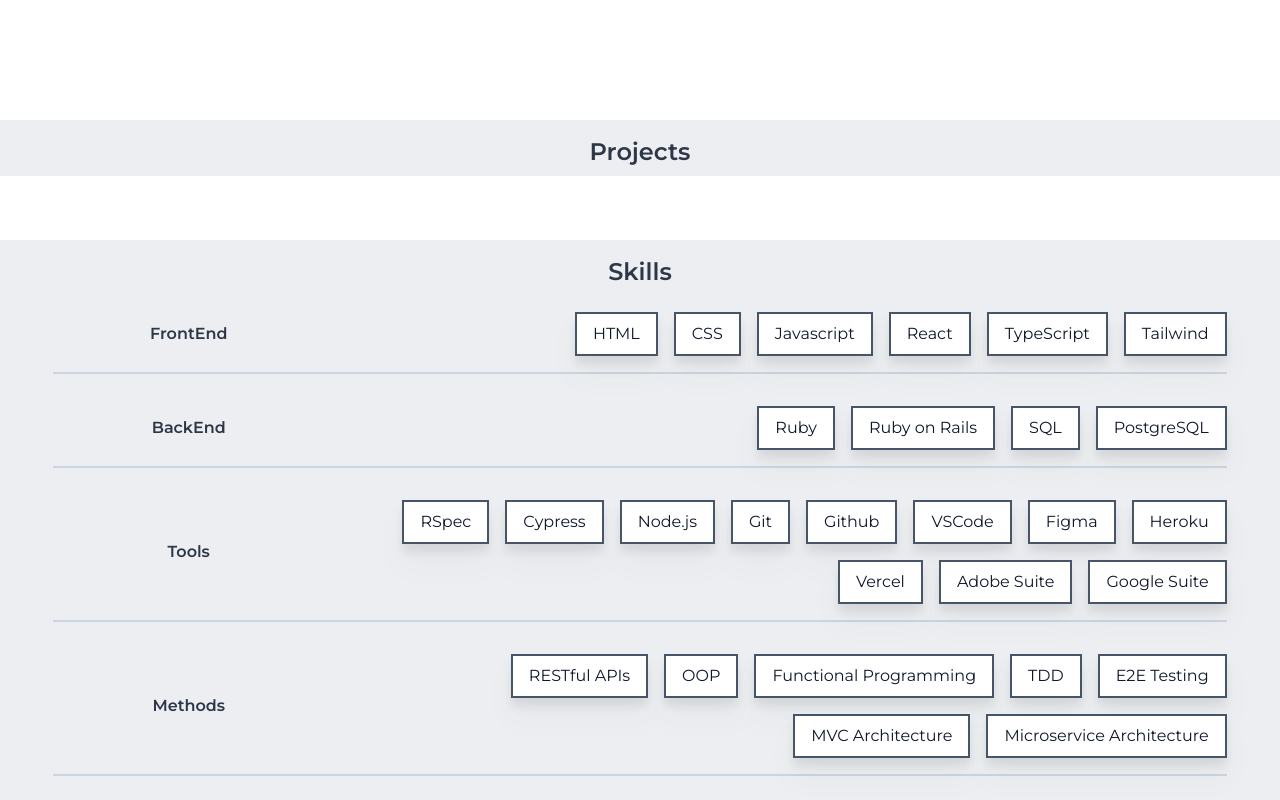
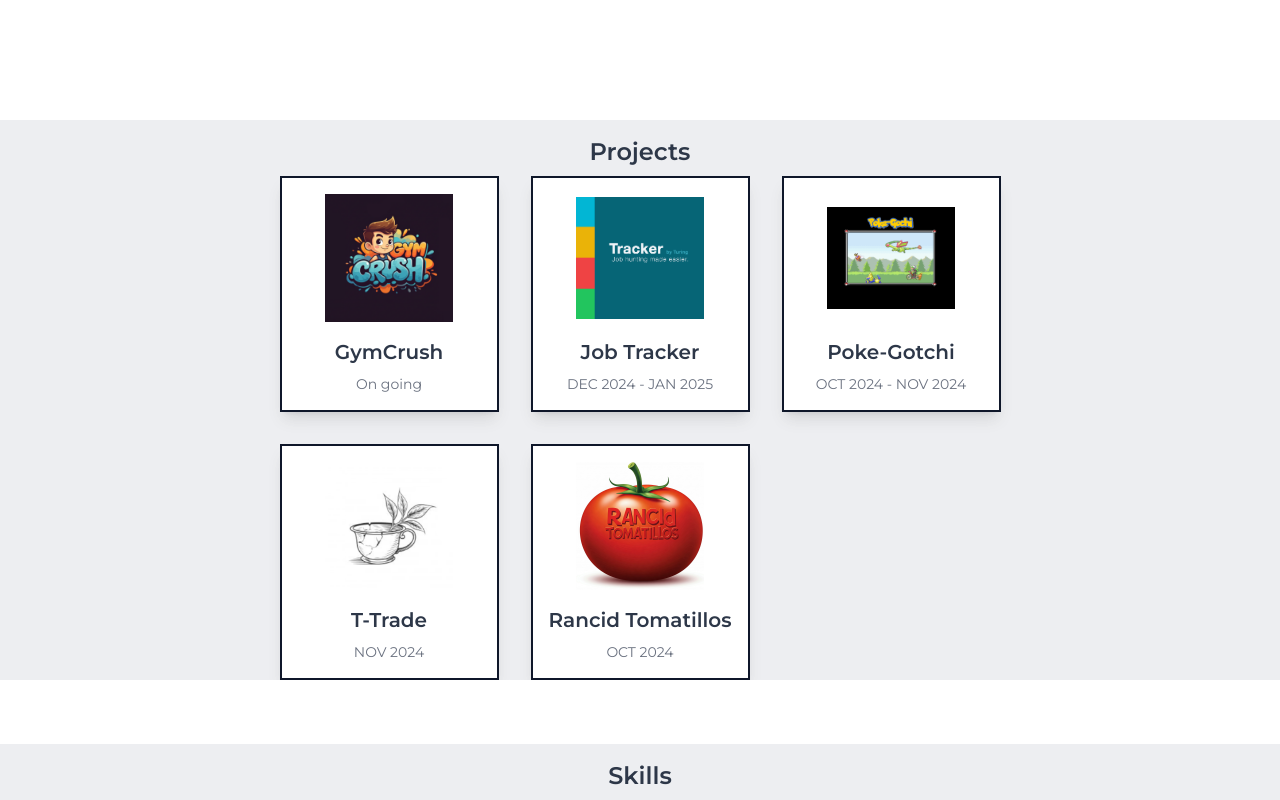
Before and after one commit to kylomite/portfolio-site, a React (Vite) app: page / in a window 1280 px wide. Shown: the part 1000-1800 px from the top of the page. Built offline with nearby package versions, Linux system fonts and the light colour scheme.

Commit message:
add project pages

```diff
--- a/src/App.tsx
+++ b/src/App.tsx
@@ -6,10 +6,11 @@ import "./index.scss"
 import Navbar from './components/NavBar';
 import DynamicText from './components/DynamicText';
 import ProjectContainer from './components/ProjectContainer';
+import Project from './components/Project';
 import SkillsContainer from './components/SkillsContainer';
 import AboutMeContainer from './components/AboutMeContainer';
 import ContactContainer from './components/Contact';
-import Resume from './components/Resume'
+import Resume from './components/Resume';
 
 
 function App() {
@@ -60,10 +61,8 @@ function App() {
                 </div>
               }
             />
-            <Route
-              path="/resume"
-              element={<Resume />}
-            />
+            <Route path="/project/:title" element={<Project />} />
+            <Route path="/resume" element={<Resume />} />
           </Routes>
         </div>
       </div>
--- a/src/assets/Data.ts
+++ b/src/assets/Data.ts
@@ -3,14 +3,14 @@ import RancidGif from "../assets/RancidTomatillos/RancidTomatillos.gif";
 import RancidData from "../assets/RancidTomatillos/RancidTomatillosDataDiagram.png";
 import TTradeLogo from "../assets/TTrade/TTradeLogo.png";
 import TTradeGif from "../assets/TTrade/t-trade_gif.gif";
-import TrackerLogo from "../assets/images/TrackerLogo.png";
-import PokeGotchiLogo from "../assets/images/PokeGotchiLogo.png";
+import TrackerLogo from "../assets/JobTracker/TrackerLogo.png";
+import PokeGotchiLogo from "../assets/PokeGotchi/PokeGotchiLogo.png";
 import GymCrushLogo from "../assets/GymCrush/GymCrushLogo.png";
 
-const Projects = [
+export const Projects = [
     {
       Title: "GymCrush",
-      Logo: {GymCrushLogo},
+      Logo: GymCrushLogo,
       Images: [],
       Description: "",
       Tech: {
@@ -23,7 +23,7 @@ const Projects = [
     },
     {
       Title: "Job Tracker",
-      Logo: "",
+      Logo: TrackerLogo,
       Images: [],
       Description: "",
       Tech: {
@@ -36,7 +36,7 @@ const Projects = [
     },
     {
       Title: "Poke-Gotchi",
-      Logo: "",
+      Logo: PokeGotchiLogo,
       Image: [],
       Description: "Poké-Gochi, an interactive app where Trainers can interact, level up, and train virtual Pokémon. The main goal with this project was to build something from the ground up collaboratively with my team members. I had the opportunity to explore stretch tech by implementation of asynchronous jobs through Redis and Sidekiq to periodically update database values. My primary responsibilities on this project were centered on BE functionality, stretch tech implementation, and deployment",
       Tech: {
@@ -49,7 +49,7 @@ const Projects = [
     },
     {
       Title: "T-Trade",
-      Logo: {TTradeLogo},
+      Logo: TTradeLogo,
       Images: [{TTradeGif}],
       Description: "T-Trade is an E-commerce website designed for vendors to view, search and edit their subscribers' subscriptions to tea deliveries. This project had a short 72 timeline. I prioritized time management as I worked on this full stack project while maintaining a focus on accessibility and responsiveness in my design. The application uses the Chrome Dev Tools Lighthouse feature to test accessibility achieving a 100% score.",
       Tech: {
@@ -62,7 +62,7 @@ const Projects = [
     },
     {
       Title: "Rancid Tomatillos",
-      Logo: "",
+      Logo: RancidLogo,
       Images: [],
       Description: "",
       Tech: {
--- /dev/null
+++ b/src/components/Project.tsx
@@ -0,0 +1,55 @@
+import { useParams } from "react-router-dom";
+import { Projects } from "../assets/Data";
+import Skill from "./Skill";
+
+function Project() {
+  const { title } = useParams<{ title: string }>();
+
+  const formattedTitle = title?.replace(/-/g, " ");
+  const project = Projects.find(
+    (proj) => proj.Title.toLowerCase() === formattedTitle?.toLowerCase()
+  );
+
+  if (!project) {
+    return <div className="text-center">Project not found</div>;
+  }
+
+  return (
+    <div className="pt-32 bg-[rgba(209,213,219,0.4)] min-h-screen flex flex-col items-center">
+      <h1 className="text-3xl font-bold mb-4">{project.Title}</h1>
+      {project.Logo && (
+        <img
+          src={project.Logo}
+          alt={project.Title}
+          className="w-64 h-64 object-contain mb-4"
+        />
+      )}
+      <p className="text-lg mb-4 ml-16 mr-16 text-center">{project.Description}</p>
+
+      <div className="w-11/12">
+        <h2 className="text-2xl font-semibold mb-6 text-center">Technologies</h2>
+        {Object.entries(project.Tech).map(([category, skills], index) => (
+          <section
+            key={index}
+            className="mb-8 w-11/12 flex items-center border-b-2 border-slate-300 pb-4"
+          >
+            <div className="w-3/12 flex justify-center">
+              <h3 className="text-lg font-bold">{category}</h3>
+            </div>
+            <div className="w-10/12 flex flex-wrap justify-end gap-4">
+              {skills.map((skill, skillIndex) => (
+                <Skill key={skillIndex} skillName={skill} />
+              ))}
+            </div>
+          </section>
+        ))}
+      </div>
+
+      <p className="mt-4 text-sm">
+        Team: {project.Team} | Time: {project.Time}
+      </p>
+    </div>
+  );
+}
+
+export default Project;
--- a/src/components/ProjectContainer.tsx
+++ b/src/components/ProjectContainer.tsx
@@ -155,11 +155,34 @@
 //     </section>
 //   );
 // };
+import { Projects } from "../assets/Data";
+import { Link } from "react-router-dom";
+
 function ProjectContainer() {
-  return(
-    <section className=" mt-80 w-screen overflow-hidden flex flex-col items-center justify-center bg-[rgba(209,213,219,0.4)]">
-           <h1 className=" mt-4 mb-2 text-2xl font-semibold">Projects</h1>
+  return (
+    <section className="mt-80 w-screen overflow-hidden flex flex-col items-center justify-center bg-[rgba(209,213,219,0.4)]">
+      <h1 className="mt-4 mb-2 text-2xl font-semibold">Projects</h1>
+      <div className="grid grid-cols-1 sm:grid-cols-2 md:grid-cols-3 gap-8">
+        {Projects.map((project) => (
+          <Link
+            to={`/project/${project.Title.toLowerCase().replace(/\s+/g, "-")}`}
+            key={project.Title}
+            className="flex flex-col items-center bg-white p-4 shadow-lg border-slate-900 border-2 hover:scale-105 transition"
+          >
+            {project.Logo && (
+              <img
+                src={project.Logo}
+                alt={project.Title}
+                className="w-32 h-32 object-contain mb-4"
+              />
+            )}
+            <h2 className="text-xl font-semibold mb-2">{project.Title}</h2>
+            <p className="text-sm text-gray-500">{project.Time}</p>
+          </Link>
+        ))}
+      </div>
     </section>
-  )
+  );
 }
+
 export default ProjectContainer;
```
Also changed, not shown: src/assets/JobTracker/TrackerLogo.png (added), src/assets/PokeGotchi/PokeGotchiLogo.png (added).
